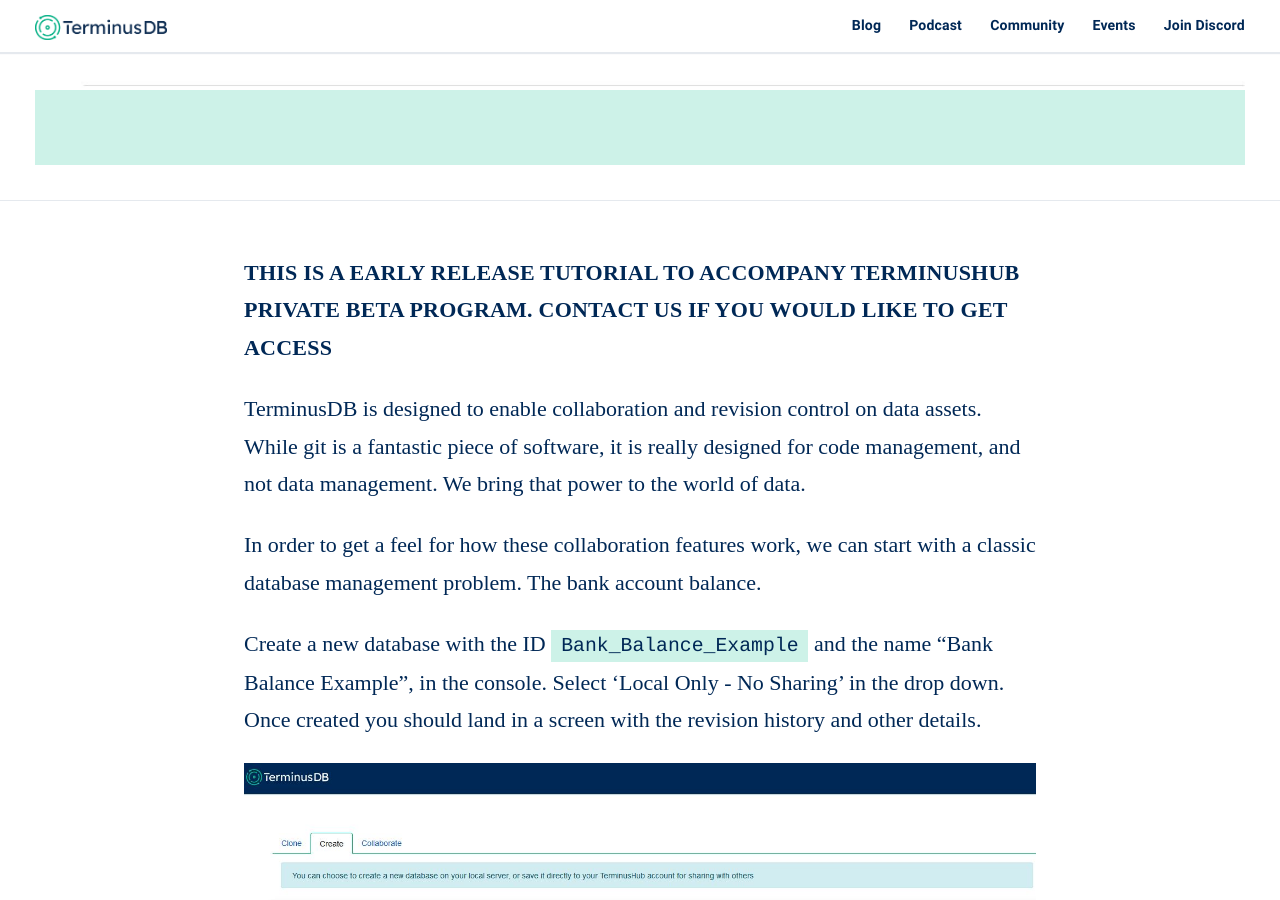
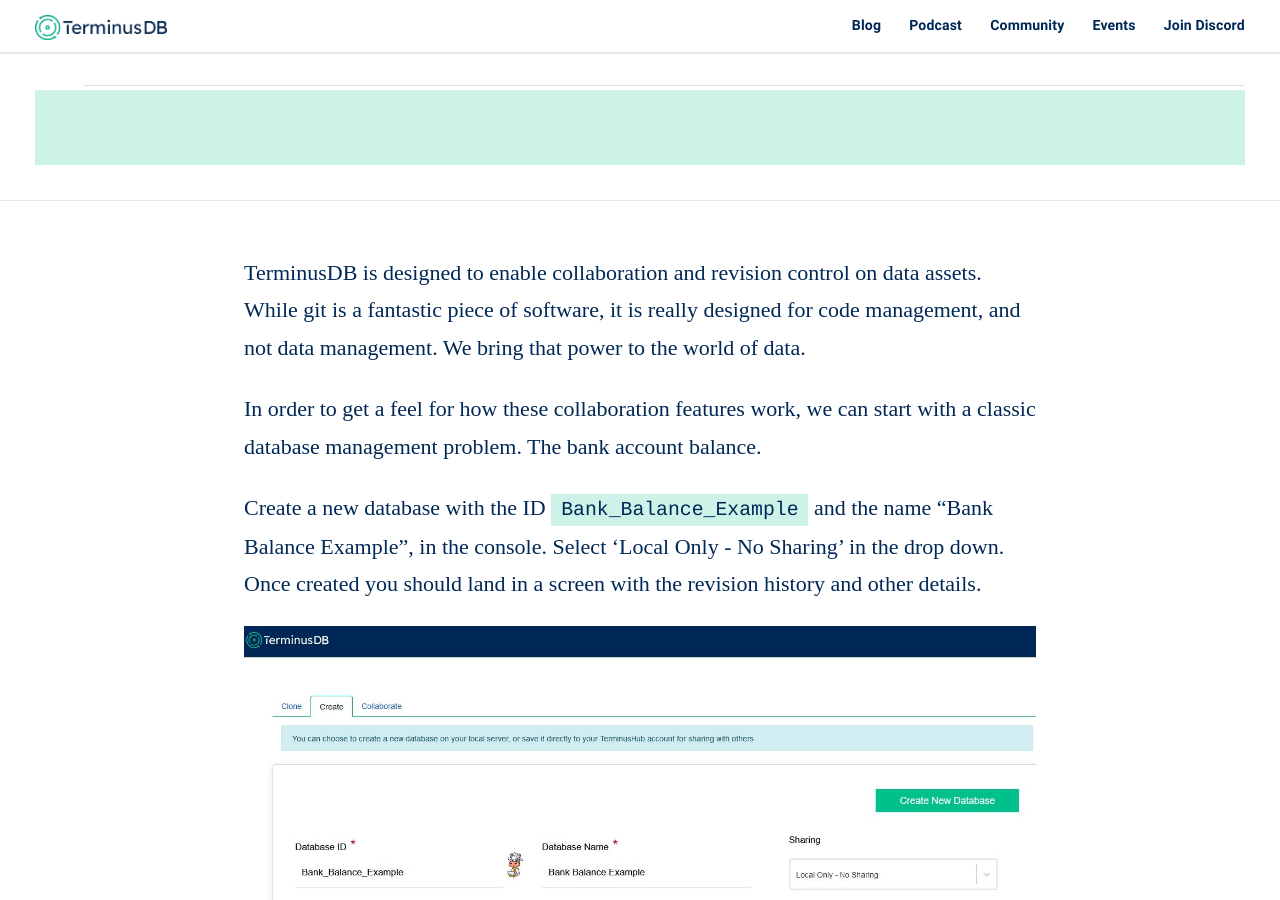
Before and after one commit to terminusdb/terminusdb-blog, a Jekyll site: the page built from _posts/2020-07-27-taking-terminusdb-to-the-bank.md, in a window 1280 px wide and 900 px high, scrolled down 1038 px. Built offline with Jekyll 4.4.1, drawn with Linux system fonts in a browser that asks for light colours; some web fonts are replaced; comment, search, counter and statistics services are not loaded.

Commit message:
Update Blog “2020-07-27-taking-terminusdb-to-the-bank”

````diff
--- a/_posts/2020-07-27-taking-terminusdb-to-the-bank.md
+++ b/_posts/2020-07-27-taking-terminusdb-to-the-bank.md
@@ -15,12 +15,7 @@
   - data
   - ""
 ---
-**THIS IS A EARLY RELEASE TUTORIAL TO ACCOMPANY TERMINUSHUB PRIVATE BETA PROGRAM. CONTACT US IF YOU WOULD LIKE TO GET ACCESS**
-
-
-
-TerminusDB is designed to enable collaboration and revision control on data assets. While git is a fantastic piece of software, it is really designed for code management, and not data management. We bring that
-power to the world of data.
+TerminusDB is designed to enable collaboration and revision control on data assets. While git is a fantastic piece of software, it is really designed for code management, and not data management. We bring that power to the world of data.
 
 In order to get a feel for how these collaboration features work, we can start with a classic database management problem. The bank account balance.
 
@@ -30,8 +25,7 @@
 
 ## Schema construction
 
-The first thing we need to do is define a data model. To do this, click on the Query button at the top. And enter the following query,
-along with a comment "New schema".
+The first thing we need to do is define a data model. To do this, click on the Query button at the top. And enter the following query, along with a comment "New schema".
 
 ```javascript
 WOQL.doctype("BankAccount").label("Bank Account")
@@ -43,11 +37,9 @@
        .cardinality(1)
 ```
 
-This query creates a new document type "BankAccount" along with two properties, one named "owner" which is a string, and one named balance. Both have a cardinality of 1. This query is in fact a very
-concise shorthand for an OWL specification which we will see later.
+This query creates a new document type "BankAccount" along with two properties, one named "owner" which is a string, and one named balance. Both have a cardinality of 1. This query is in fact a very concise shorthand for an OWL specification which we will see later.
 
-However, we made a copy-paste error! We forgot to change the label associated with balance to say "balance". This label is the way that the field is reported in user interfaces as opposed to the name
-"balance" which expands to a fully qualified URL identifier in the
+However, we made a copy-paste error! We forgot to change the label associated with balance to say "balance". This label is the way that the field is reported in user interfaces as opposed to the name "balance" which expands to a fully qualified URL identifier in the
 schema.
 
 If we go to the schema page we can click on the OWL-tab and then the "Edit OWL" button. Go down to where it says "owner" under the `scm:balance` object, and change the label string to `"balance"@en` (highlighted below). Now click save.
@@ -124,8 +116,7 @@
 
 ![](/blog/assets/uploads/branching.jpg)
 
-Now go to the query page. If you look up at the top right of the interface, you'll see we are still on "branch: main". Pull the
-selector down to "branch: branch_office".
+Now go to the query page. If you look up at the top right of the interface, you'll see we are still on "branch: main". Pull the selector down to "branch: branch_office".
 
 Now we can enter the following query:
 
@@ -141,10 +132,7 @@
 
 ## Rebase
 
-Let's go back to the original branch (main), by selecting it in the upper right hand corner, and add one more person, jane in the main branch so that we now have two different histories, with one common
-commit.
-
-
+Let's go back to the original branch (main), by selecting it in the upper right hand corner, and add one more person, jane in the main branch so that we now have two different histories, with one common commit.
 
 ```javascript
 WOQL.and(
@@ -152,7 +140,6 @@
   WOQL.add_triple("doc:jane", "owner", "jane"),
   WOQL.add_triple("doc:jane", "balance", 887)
   )
-
 ```
 
 Jane was a bit more frugal and has saved 887 dollars.
@@ -165,8 +152,6 @@
 
 Click on Merge. Select the "branch_office" branch in the upper right hand corner. Now select the "merge into" branch as "main". Now you can type: "Merging branch office info" in the commit message.
 
-
-
 ![](/blog/assets/uploads/merge.jpg)
 
 Now we should go back to the main branch (again in the upper right hand corner), and select the documents view. You'll see that we have merged the two databases together!
````
